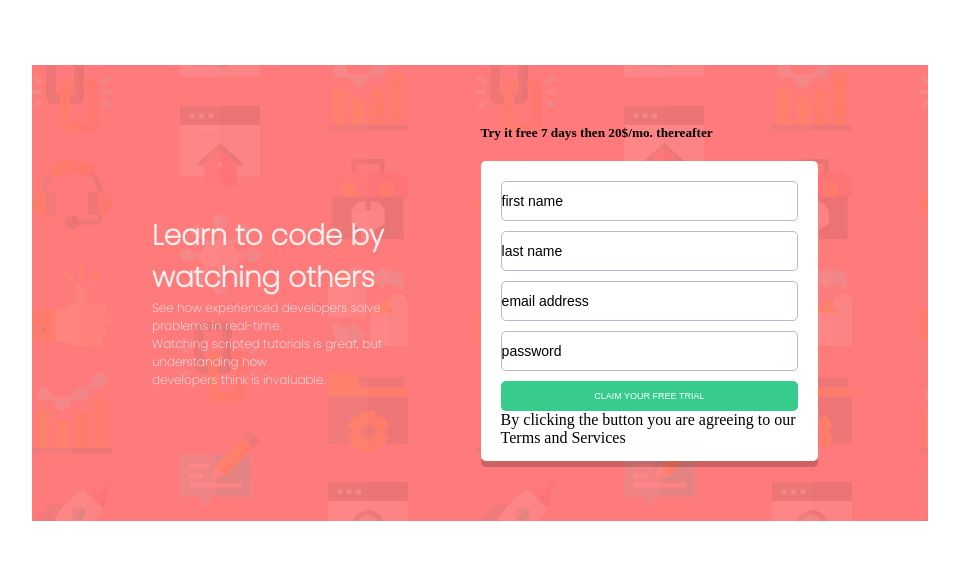
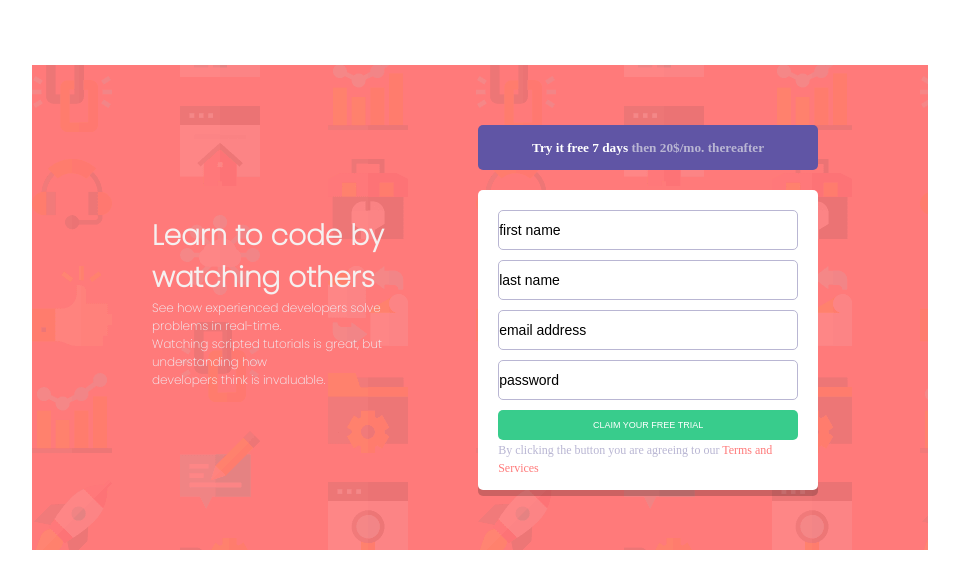
Before and after one commit to Mellycal/Responsive-Form, a plain HTML site: page index.html in a window 1280 px wide. Shown: the whole page, without its empty margins (160-1119 px from the left). Drawn offline with Linux system fonts and the light colour scheme.

Commit message:
my commit

```diff
--- a/index.html
+++ b/index.html
@@ -30,7 +30,7 @@
             </div>
         </div>
         <div class="container2">
-            <div>
+            <div class="box">
                 <h5><span>Try it free 7 days</span> then 20$/mo. thereafter</h5>
             </div>
             <div class="cont">
@@ -40,11 +40,12 @@
                     <input type="email" id="email" name="email" value="email address" /><br />
                     <input type="" id="password" name="password" value="password" /><br />
                     <button>CLAIM YOUR FREE TRIAL</button>
-                </form>
-                <p>
+
+                  <small>
                     By clicking the button you are agreeing to our
                     <span>Terms and Services</span>
-                </p>
+                  </small>
+                </form>
             </div>
 
 
```
